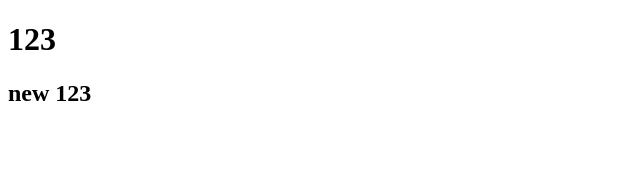
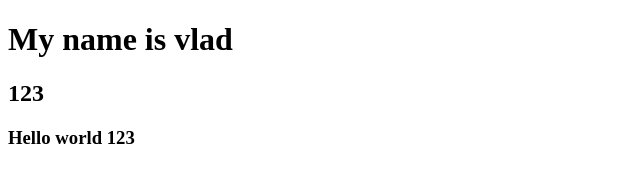
Before and after one commit to noerinor/Lesson-1, a plain HTML site: page index.html in a window 1280 px wide. Shown: the whole page, without its empty margins (0-640 px from the left). Drawn offline with Linux system fonts and the light colour scheme.

Commit message:
change the text

```diff
--- a/index.html
+++ b/index.html
@@ -6,7 +6,8 @@
     <title>Document</title>
   </head>
   <body>
-    <h1>123</h1>
-    <h2>new 123</h2>
+    <h1>My name is vlad</h1>
+    <h2>123</h2>
+    <h3>Hello world 123</h3>
   </body>
 </html>
```
